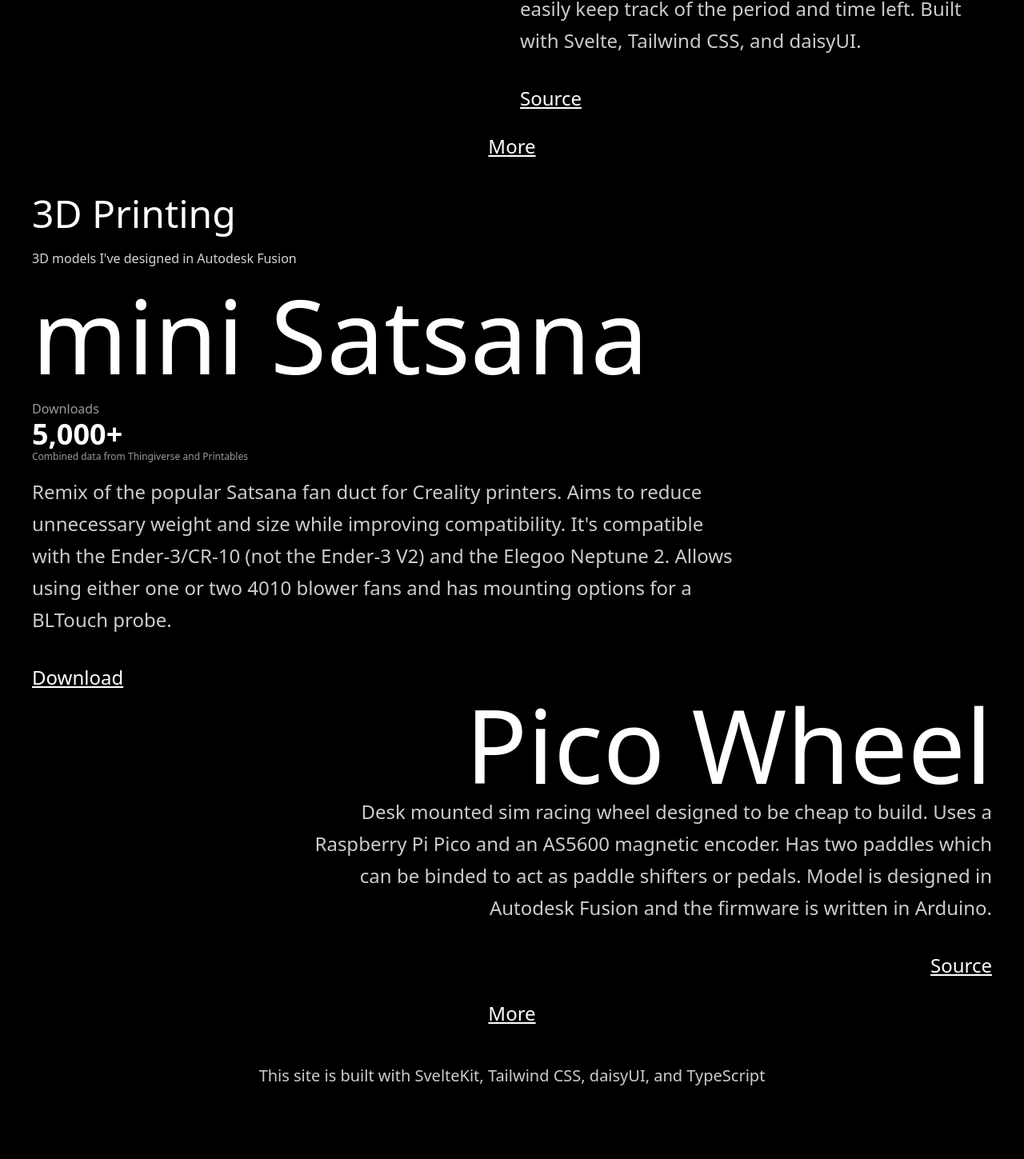
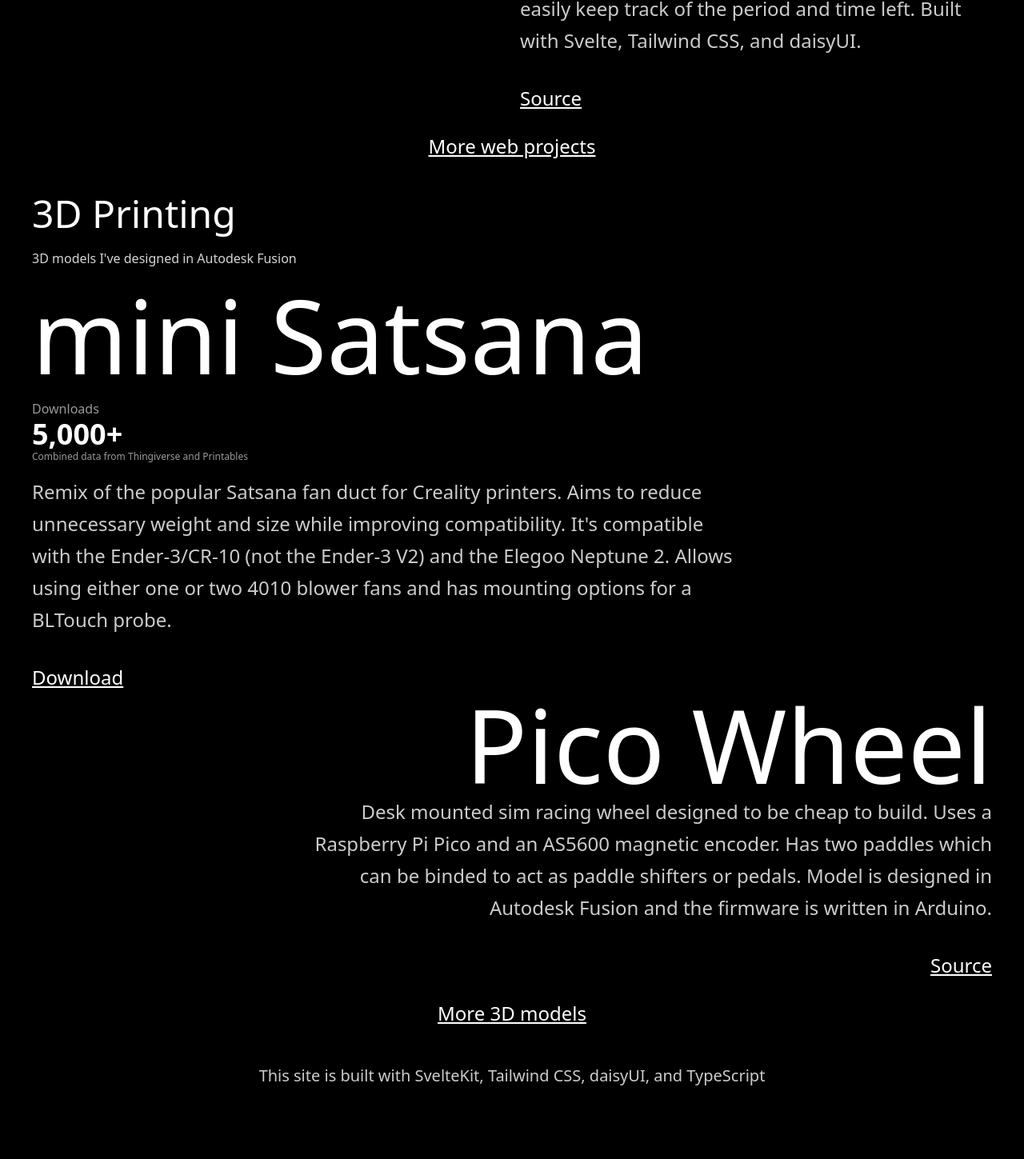
Before and after one commit to khui0/khui0.github.io, a SvelteKit app: page / in a window 1280 px wide. Shown: the part 1709-3158 px from the top of the page at 80% size. Built offline with nearby package versions, Linux system fonts and the light colour scheme; some icons are missing.

Commit message:
Accessibility

```diff
--- a/src/routes/+page.svelte
+++ b/src/routes/+page.svelte
@@ -85,7 +85,7 @@
     </div>
   </div>
   <p class="prose lg:prose-2xl text-center mx-auto my-5">
-    <a href="https://github.com/khui0">More</a>
+    <a href="https://github.com/khui0">More web projects</a>
   </p>
 </div>
 
@@ -137,7 +137,7 @@
     <a href="https://github.com/khui0/pico-wheel">Source</a>
   </div>
   <p class="prose lg:prose-2xl text-center mx-auto my-5">
-    <a href="https://www.printables.com/@kenny">More</a>
+    <a href="https://www.printables.com/@kenny">More 3D models</a>
   </p>
 </div>
 
@@ -158,13 +158,15 @@
     </div>
     <p>You can find more of my work here</p>
     <div class="grid grid-flow-col gap-3 justify-center text-3xl">
-      <a href="https://github.com/khui0" class="w-fit"
+      <a href="https://github.com/khui0" aria-label="GitHub"
         ><SimpleIconsGithub></SimpleIconsGithub></a
       >
-      <a href="https://www.printables.com/@kenny" class="w-fit"
+      <a href="https://www.printables.com/@kenny" aria-label="Printables"
         ><SimpleIconsPrintables></SimpleIconsPrintables></a
       >
-      <a href="https://www.thingiverse.com/kennyhui/designs" class="w-fit"
+      <a
+        href="https://www.thingiverse.com/kennyhui/designs"
+        aria-label="Thingiverse"
         ><SimpleIconsThingiverse></SimpleIconsThingiverse></a
       >
     </div>
```
